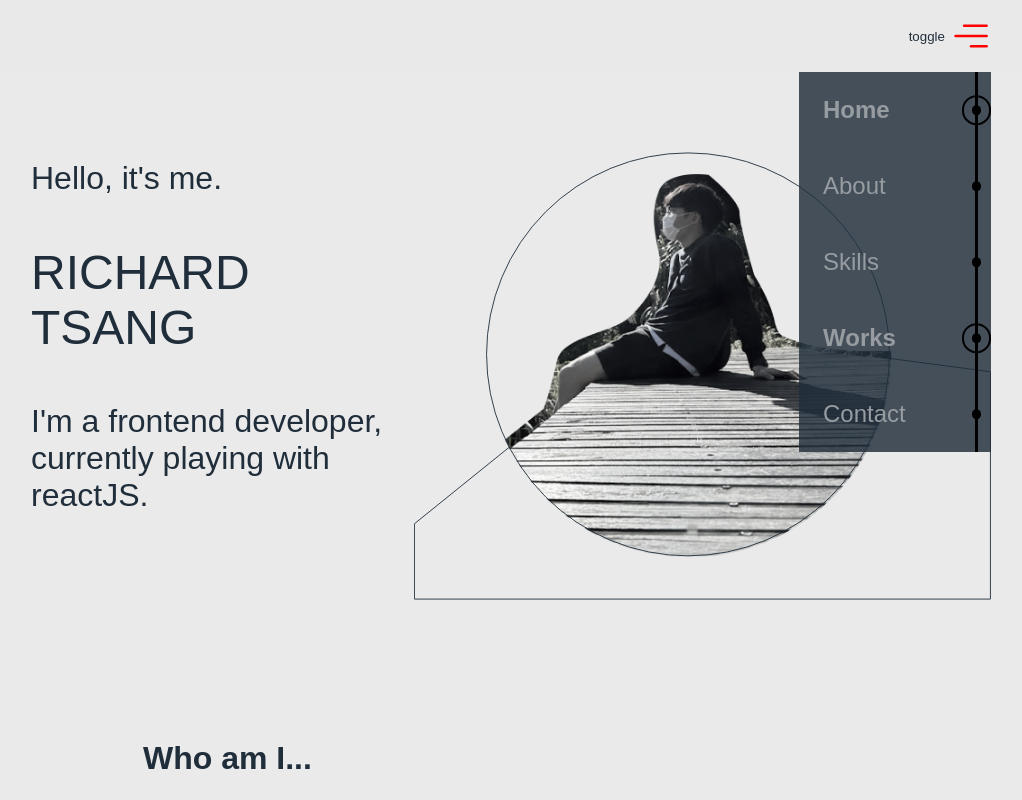
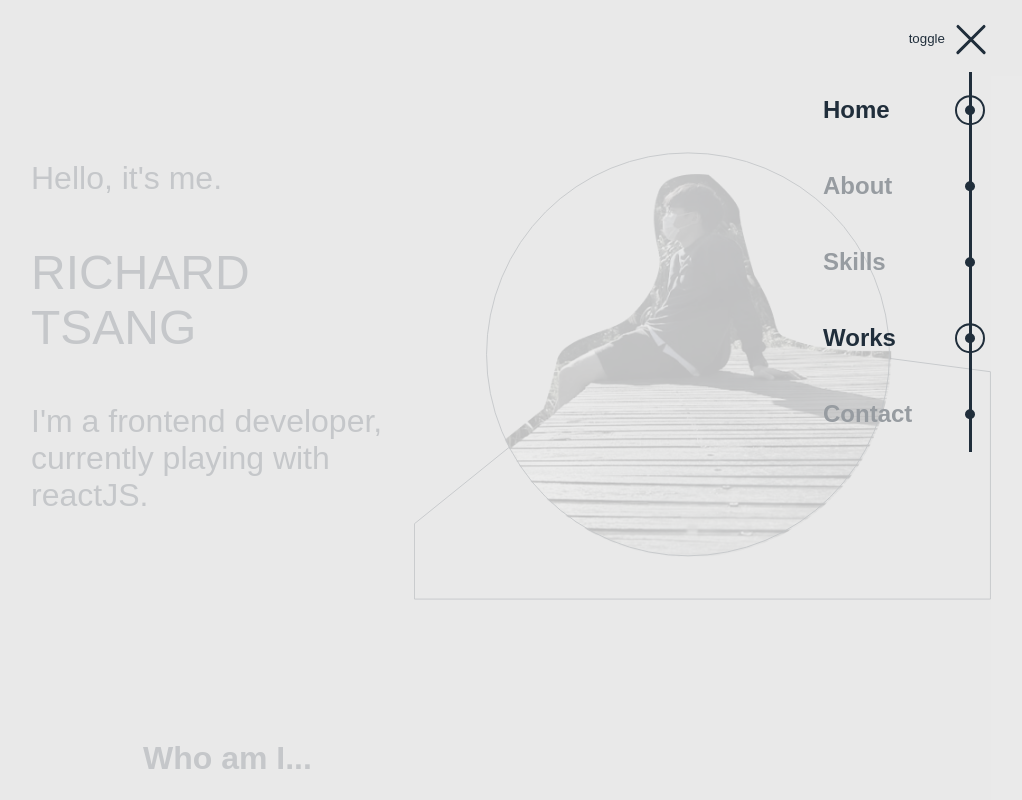
Before and after one commit to r7chardgh/profile, a React (Vite) app: page / in a window 1280 px wide. Both pictures are taken after a click on the button 1100 px from the left and 36 px from the top of the page. Shown: the top 800 px of the page, without its empty margins (129-1151 px from the left). Built offline with nearby package versions, Linux system fonts and the light colour scheme; a web font is replaced by a local one.

Commit message:
Update menu icon animatnion

```diff
--- a/src/components/Header.jsx
+++ b/src/components/Header.jsx
@@ -8,9 +8,9 @@ function Header({ currentPos }) {
   const navRef = React.useRef(null);
   React.useEffect(() => {
     console.log("current pos: ", currentPos);
-     navRef.current.children[currentPos]?.classList.add("highlighted");
-     navRef.current.children[currentPos-1]?.classList.remove("highlighted");
-     navRef.current.children[currentPos+1]?.classList.remove("highlighted");
+    navRef.current.children[currentPos]?.classList.add("highlighted");
+    navRef.current.children[currentPos - 1]?.classList.remove("highlighted");
+    navRef.current.children[currentPos + 1]?.classList.remove("highlighted");
   }, [currentPos]);
 
   return (
@@ -26,10 +26,16 @@ function Header({ currentPos }) {
         toggle
       </button>
       <button
-        className="btn menu"
-        onClick={() => btn.toggleHiddenContainer(".navbar")}
+        className="btn menu menu1-icon"
+        onClick={() => {
+          btn.toggleHiddenContainer(".navbar");
+          btn.toggleHiddenContainer(".menu");
+        }}
       >
-        <svg
+        <span></span>
+        <span></span>
+        <span></span>
+        {/* <svg
           className="menu-icon"
           width="40"
           height="28"
@@ -37,11 +43,18 @@ function Header({ currentPos }) {
           fill="none"
           xmlns="http://www.w3.org/2000/svg"
         >
-          <path
-            d="M11.9282 2L38.1953 2"
-            strokeWidth="3"
-            strokeLinecap="round"
-          />
+          <path d="M11.9282 2L38.1953 2" strokeWidth="3" strokeLinecap="round">
+            <animateTransform
+              attributeName="transform"
+              attributeType="XML"
+              type="rotate"
+              from="0 20 3"
+              to="360 20 3"
+              dur="10s"
+              repeatCount="indefinite"
+
+            />
+          </path>
           <path
             d="M2 14.0393L38.1954 14.0393"
             strokeWidth="3"
@@ -52,10 +65,10 @@ function Header({ currentPos }) {
             strokeWidth="3"
             strokeLinecap="round"
           />
-        </svg>
+        </svg> */}
       </button>
       <nav className="navbar" ref={navRef}>
-        <a href="/" className="navbar__link">
+        <a href="/#intro" className="navbar__link">
           Home
         </a>
         <a href="/#about" className="navbar__link">
--- a/src/styles/_base.scss
+++ b/src/styles/_base.scss
@@ -146,7 +146,6 @@ header {
         &:focus {
             .menu-icon {
                 & path {
-                    stroke: red;
                     width: 50%;
                 }
             }
@@ -156,13 +155,25 @@ header {
         display: none;
         position: relative;
         width: 12rem;
+
         &.reveal {
             display: flex;
             flex-direction: column;
             position: absolute;
             top: 4.5rem;
             align-items: flex-end;
-            background-color: $dark-theme-bg-color--header;
+            &::after {
+                content: "";
+                position: absolute;
+                z-index: -1;
+                width: 100vw;
+                height: 100vh;
+                right: 0;
+                top: 0;
+                @include themed() {
+                    background-color: t($bg-header);
+                }
+            }
         }
         &__link {
             position: relative;
@@ -173,33 +184,41 @@ header {
             padding: 1.5rem;
             font-size: 1.5rem;
             color: $unactived-color;
+            font-weight: 700;
             &::before {
                 position: absolute;
-                width: .18rem;
+                width: 0.18rem;
                 height: 100%;
                 top: 0;
-                right: 0.8rem;
+                right: 1.2rem;
                 content: "";
-                background-color: black;
+                @include themed() {
+                    background-color: t($text);
+                }
             }
 
             &::after {
-
                 position: absolute;
                 width: 0.6rem;
                 height: 0.6rem;
-                right: 0.6rem;
+                right: 1rem;
                 border-radius: 1rem;
                 top: 50%;
                 content: "";
-                background-color: black;
                 transform: translateY(-50%);
+                @include themed() {
+                    background-color: t($text);
+                }
             }
             &.highlighted {
-                font-weight: 700;
-                &::after{
-                   outline: solid black .18rem;
-                   outline-offset: .5rem
+                @include themed() {
+                    color: t(text);
+                }
+                &::after {
+                    outline-offset: 0.5rem;
+                    @include themed() {
+                        outline: solid t(text) 0.18rem;
+                    }
                 }
             }
         }
@@ -213,6 +232,97 @@ header {
         //     border: 0.1rem solid black;
         //     border-radius: 50%;
         // }
+    }
+    .menu1-icon {
+        width: 2.5rem;
+        height: 1.75rem;
+        position: relative;
+
+        & > span {
+            transition:
+                width 300ms,
+                transform 500ms;
+            position: absolute;
+            width: 100%;
+            height: 0.2rem;
+            border-radius: 1rem;
+            @include themed() {
+                background-color: t($text);
+            }
+            &:nth-child(1) {
+                top: 0;
+                right: 0;
+                width: 75%;
+            }
+            &:nth-child(2) {
+                top: 50%;
+                right: 0;
+                transform: translateY(-50%);
+                &::after {
+                    position: absolute;
+                    top: 0;
+                    left: 0;
+                    content: "";
+                    width: 100%;
+                    height: 100%;
+                    border-radius: 1rem;
+                    transition: transform 500ms;
+                    @include themed() {
+                        background-color: t($text);
+                    }
+                }
+            }
+            &:nth-child(3) {
+                bottom: 0;
+                right: 0;
+                width: 50%;
+            }
+        }
+        &:not(.reveal) {
+            &:hover {
+                & > span {
+                    &:nth-child(1) {
+                        animation: hoverMenu1 500ms ease-in-out alternate infinite;
+                    }
+                    &:nth-child(2) {
+                        animation: hoverMenu2 500ms alternate infinite;
+                    }
+                    &:nth-child(3) {
+                        animation: hoverMenu3 500ms alternate infinite;
+                    }
+                }
+                @keyframes hoverMenu1 {
+                    to {
+                        width: 45%;
+                    }
+                }
+                @keyframes hoverMenu2 {
+                    to {
+                        width: 80%;
+                    }
+                }
+                @keyframes hoverMenu3 {
+                    to {
+                        width: 60%;
+                    }
+                }
+            }
+        }
+
+        &.reveal {
+            & > span {
+                &:nth-child(1),
+                &:nth-child(3) {
+                    width: 0;
+                }
+                &:nth-child(2) {
+                    transform: rotateZ(-45deg);
+                    &::after {
+                        transform: rotateZ(90deg);
+                    }
+                }
+            }
+        }
     }
 }
 
```
